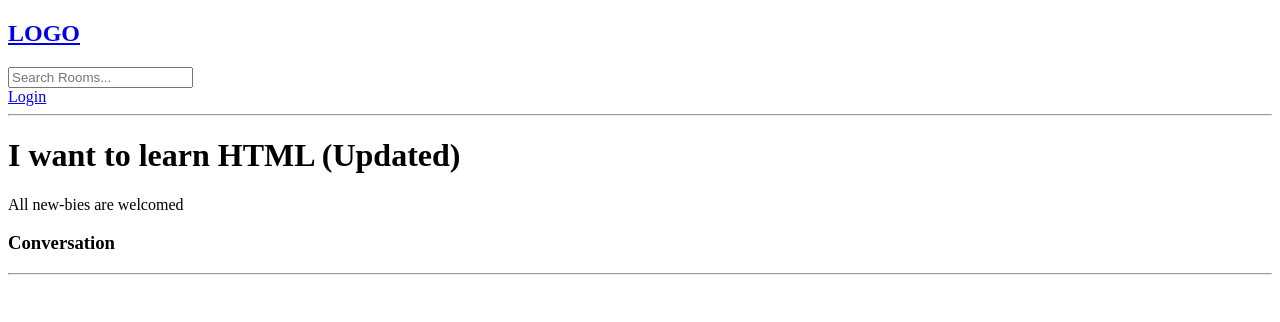
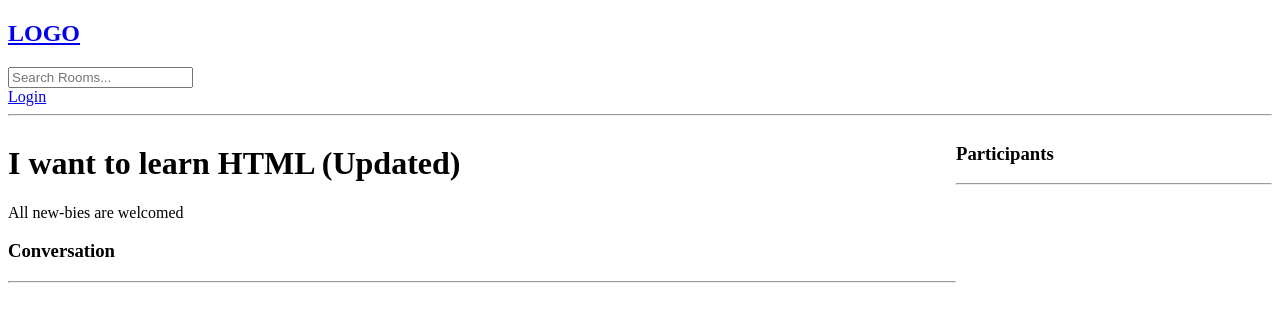
Before and after one commit to DerickMghanga/DJANGO-Developers-Online-Forum-App, a Django app: page /room/3/ in a window 1280 px wide. Shown: the top 322 px of the page. Run offline with Django 5.2, Linux system fonts and the light colour scheme; data comes from the database, SQL or seed files in the repository; both versions use the stored data as it was after the commit.

Commit message:
room page styling

```diff
--- a/studyMate/base/templates/base/room.html
+++ b/studyMate/base/templates/base/room.html
@@ -1,20 +1,27 @@
-{% extends 'main.html' %}
+{% extends 'main.html' %} {% block content %}
 
-{% block content %}
+<style>
+    .room-container{
+        display: grid;
+        grid-template-columns: 3fr 1fr;
+    }
+</style>
 
+<div class="room-container">
+    <div>
         <h1>{{room.name}}</h1>
 
         <p>{{room.description}}</p>
 
         <div class="comment-wrapper">
         <h3>Conversation</h3>
-    <hr>
+        <hr />
 
         {% for message in room_messages %}
         <div>
-            <small>@{{message.user}}    {{message.created|timesince}} ago</small>
+            <small>@{{message.user}} {{message.created|timesince}} ago</small>
             <p>{{message.body}}</p>
-            <hr>
+            <hr />
         </div>
         {% endfor %}
         </div>
@@ -24,9 +31,20 @@
             <form method="POST" action="">
                 {% csrf_token %}
 
-        <input type="text" name="body" placeholder="Write your message here...">
+                <input
+                type="text"
+                name="body"
+                placeholder="Write your message here..."
+                />
             </form>
         </div>
         {% endif %}
+    </div>
+
+    <div>
+        <h3>Participants</h3>
+        <hr>
+    </div>
+</div>
 
 {% endblock content %}
--- a/studyMate/base/views.py
+++ b/studyMate/base/views.py
@@ -85,8 +85,11 @@ def room(request, pk):  #Dynamic route in Python
 
     if request.method == 'POST':
         message = Message.objects.create(
-
+            user = request.user,
+            room = room,
+            body = request.POST.get('body')
         )
+        return redirect('room', pk=room.id) #redirect to the dynamic room page
 
     context = {'room': room, 'room_messages': room_messages}
     return render(request, 'base/room.html', context)
```
Also changed, not shown: studyMate/db.sqlite3. Lines whose indentation alone changed are shown as unchanged.
